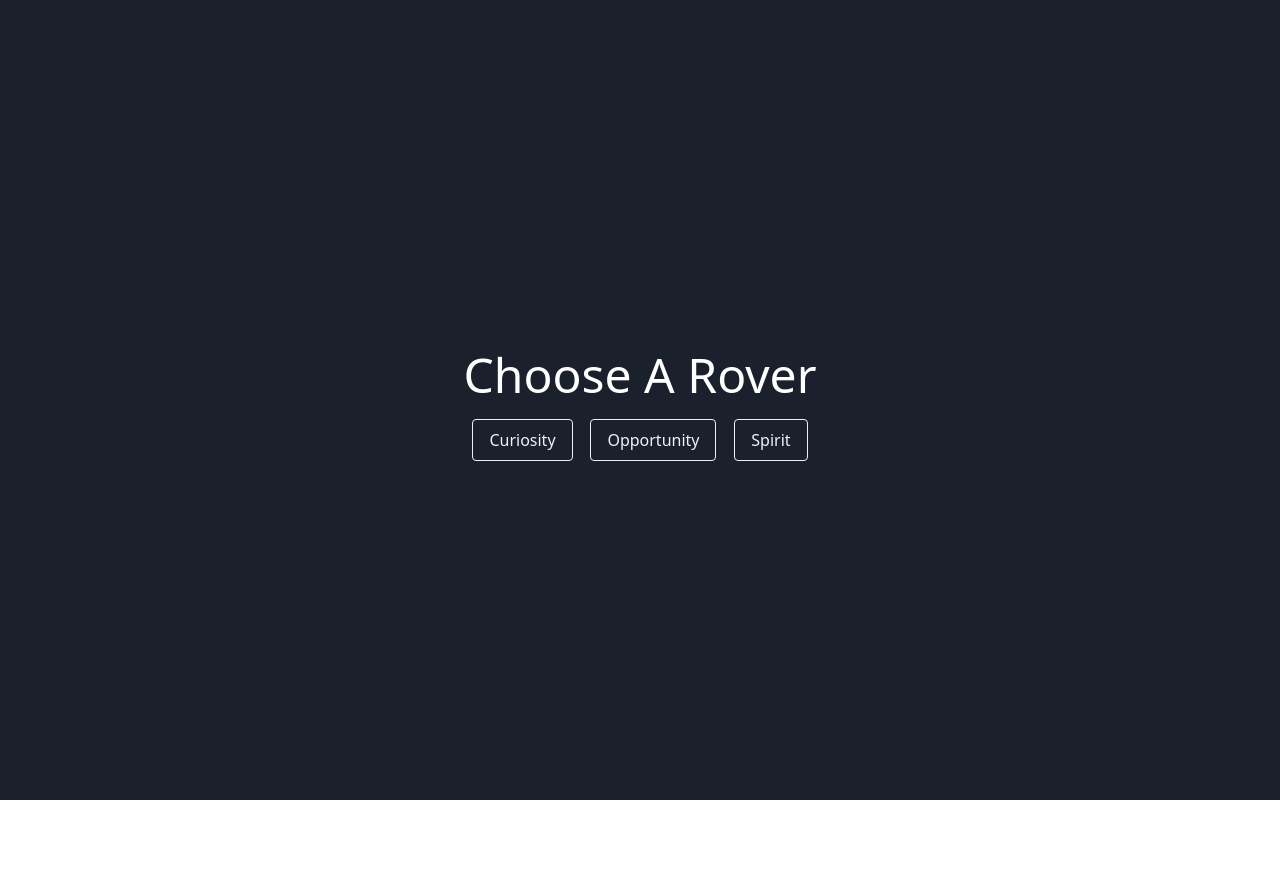
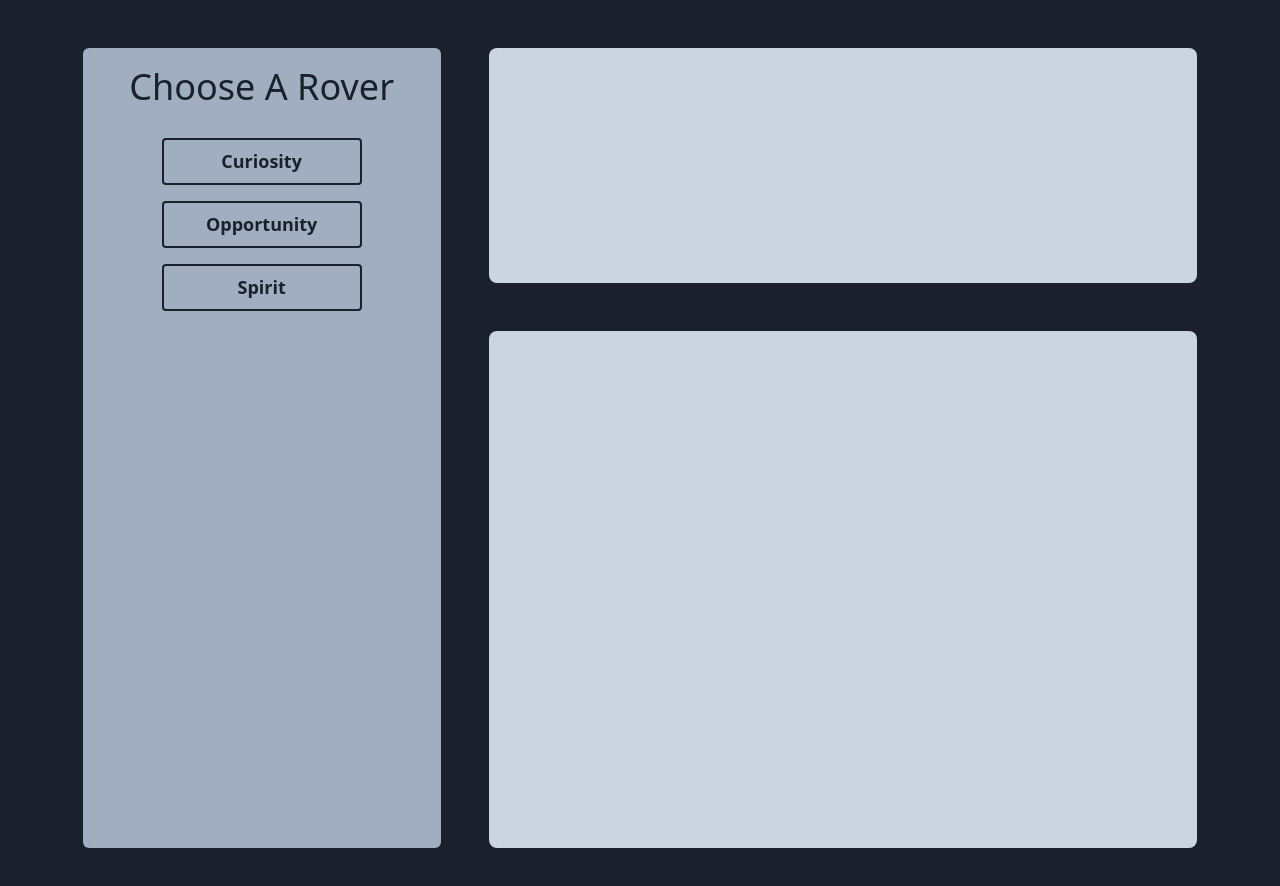
Before and after one commit to davidroyer/udacity-mars-project, a website built with Parcel: page src/client/index.html in a window 1280 px wide. Before the commit the page ends 800 px from the top, so only its background shows below. Built offline with nearby package versions, Linux system fonts and the light colour scheme; what @tailwindcss/custom-forms would draw is missing.

Commit message:
chore: grid updates

```diff
--- a/src/client/assets/styles/components.css
+++ b/src/client/assets/styles/components.css
@@ -1,5 +1,7 @@
 .rover-option {
-  @apply text-gray-200 border-gray-200 bg-transparent outline-none border rounded py-2 px-4 hover:bg-white hover:text-gray-900;
+  /* @apply text-gray-200 border-gray-200  hover:bg-white hover:text-gray-900; */
+  @apply bg-transparent outline-none rounded py-2 px-4 border-2 border-gray-900 font-semibold text-gray-900 text-lg block mb-4 mx-auto;
+  width: 200px;
 }
 
 .rover-option.active {
--- a/src/client/assets/styles/layout.css
+++ b/src/client/assets/styles/layout.css
@@ -1,3 +1,19 @@
 .app-wrapper {
-  @apply min-h-screen bg-gray-900 py-6 flex flex-col items-center justify-center sm:py-12
+  @apply min-h-screen bg-gray-900 p-8 flex flex-col items-center justify-center sm:py-12;
 }
+
+.app-layout {
+  @apply grid grid-flow-col grid-rows-3 gap-12 h-screen max-w-full w-11/12;
+}
+
+.app-sidebar {
+  @apply row-span-3 bg-gray-500 rounded-md flex flex-col items-center max-w-sm col-span-2;
+}
+
+.app-info {
+  @apply row-span-1 bg-gray-400 rounded-lg col-span-8;
+}
+
+.app-images {
+  @apply row-span-2 bg-gray-400 rounded-lg col-span-8;
+}
--- a/src/client/index.html
+++ b/src/client/index.html
@@ -10,18 +10,26 @@
 </head>
 
 <body>
+
+
     <div class="app-wrapper">
-
-        <div class="relative py-3 sm:mx-auto">
-            <h2 class="text-white text-5xl mb-2">Choose A Rover</h2>
-            <div class="rover-options-wrapper flex justify-around">
-                <button class="rover-option" id="curiosity">Curiosity</button>
-                <button class="rover-option" id="opportunity">Opportunity</button>
-                <button class="rover-option" id="spirit">Spirit</button>
+        <div class="app-layout">
+            <div class="app-sidebar">
+                <div class="relative py-3 sm:mx-auto">
+                    <h2 class="text-gray-900 text-4xl mb-6 font-medium">Choose A Rover</h2>
+                    <div class="rover-options-wrapper">
+                        <button class="rover-option" id="curiosity">Curiosity</button>
+                        <button class="rover-option" id="opportunity">Opportunity</button>
+                        <button class="rover-option" id="spirit">Spirit</button>
+                    </div>
+                </div>
+            </div>
+            <div class="app-info"></div>
+            <div class="app-images">
+                <div id="root"></div>
             </div>
         </div>
 
-        <div id="root"></div>
     </div>
 
 </body>
```
